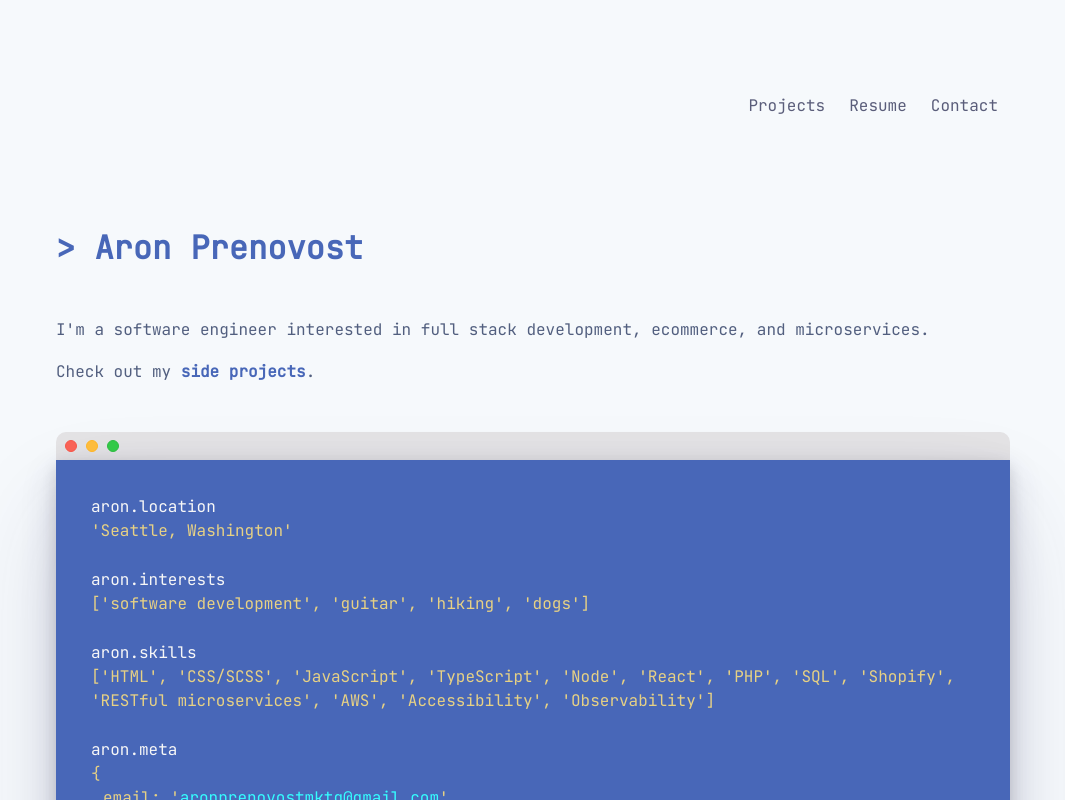
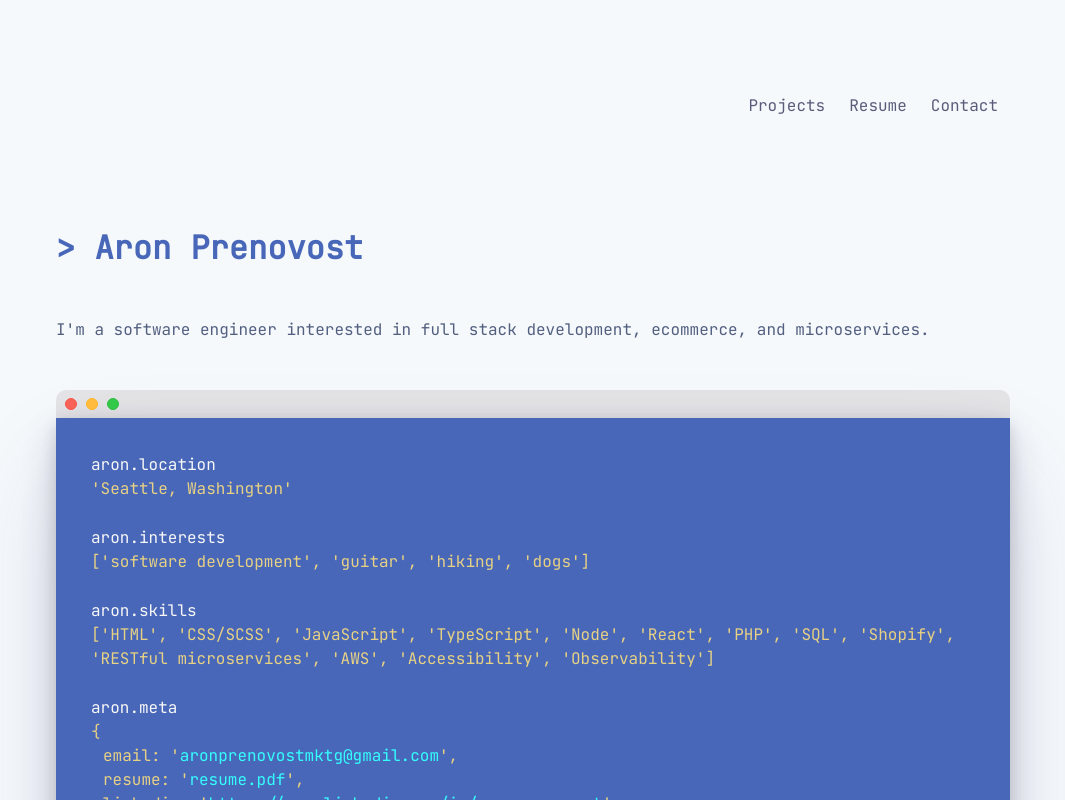
Before and after one commit to AroniasPrenovost/site, a React (Create React App) app: page / in a window 1280 px wide. Shown: the top 800 px of the page, without its empty margins (107-1172 px from the left). Built offline with nearby package versions, Linux system fonts and the light colour scheme; no server answers.

Commit message:
updating description

```diff
--- a/src/Components/About.tsx
+++ b/src/Components/About.tsx
@@ -2,7 +2,7 @@ import React from 'react';
 const About = () => {
   return (
     <div className='info-container'>
-      <p>I'm a software engineer interested in full stack development, ecommerce, and microservices.<br></br><br></br> Check out my <a href='#projects' title='Side projects'>side projects</a>.</p>
+      <p>I'm a software engineer interested in full stack development, ecommerce, and microservices.</p>
     </div>
   );
 };
```
Also changed, not shown: 1 other file (tests, documents, lock files or other folders).
